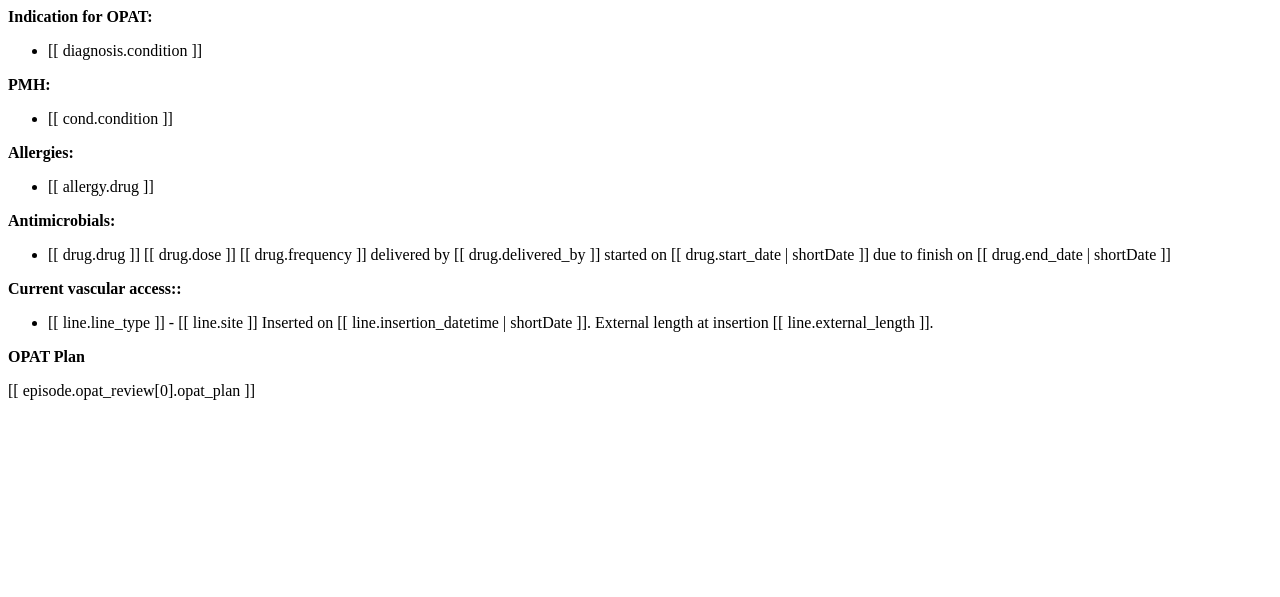
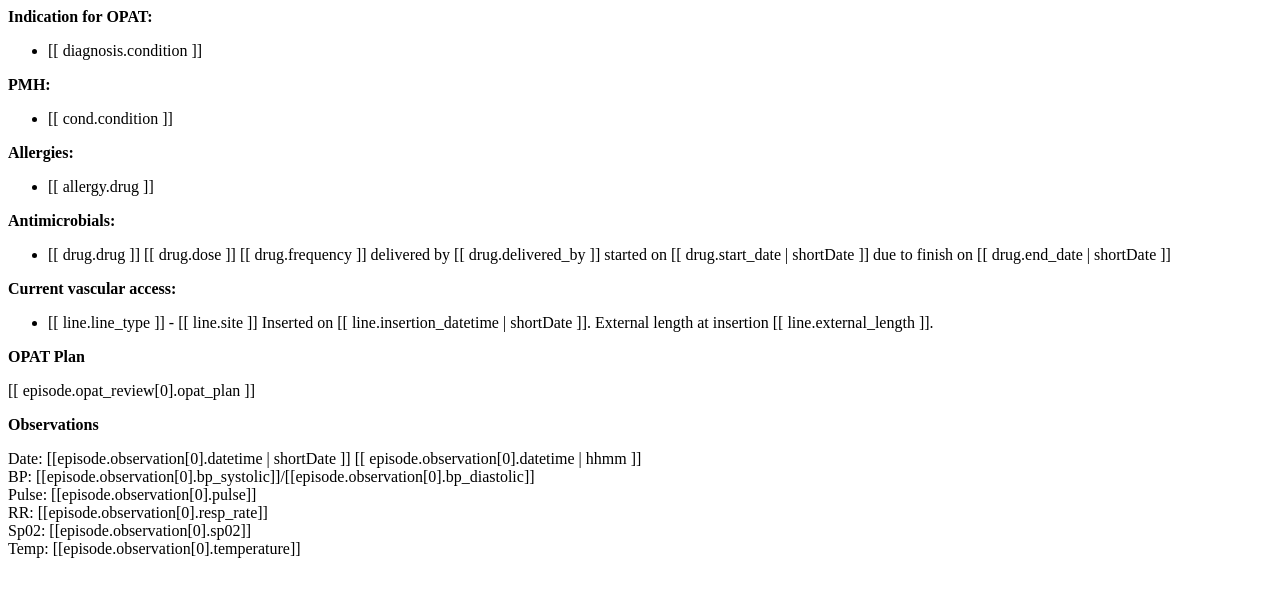
Before and after one commit to openhealthcare/opal-opat, a Django app: template opat/templates/opat_discharge_letter.html in a window 1280 px wide. Shown: the top 597 px of the page. Run offline with Django 3.2, Linux system fonts and the light colour scheme; the template is opened without the code that fills it, so the values that code supplies are empty.

Commit message:
Update formatting of OPAT discharge letter.
refs openhealthcare/elcid#624

```diff
--- a/opat/templates/opat_discharge_letter.html
+++ b/opat/templates/opat_discharge_letter.html
@@ -45,7 +45,7 @@
 
 <p>
   <b>
-    Current vascular access::
+    Current vascular access:
   </b>
 </p>
 <ul>
@@ -59,3 +59,13 @@
 <p>
   [[ episode.opat_review[0].opat_plan ]]
 </p>
+
+<p><b>Observations</b></p>
+<p>
+  Date: [[episode.observation[0].datetime | shortDate ]] [[ episode.observation[0].datetime | hhmm ]]<br />
+  BP: [[episode.observation[0].bp_systolic]]/[[episode.observation[0].bp_diastolic]]<br />
+  Pulse: [[episode.observation[0].pulse]]<br />
+  RR: [[episode.observation[0].resp_rate]]<br />
+  Sp02: [[episode.observation[0].sp02]]<br />
+  Temp: [[episode.observation[0].temperature]]
+</p>
```
